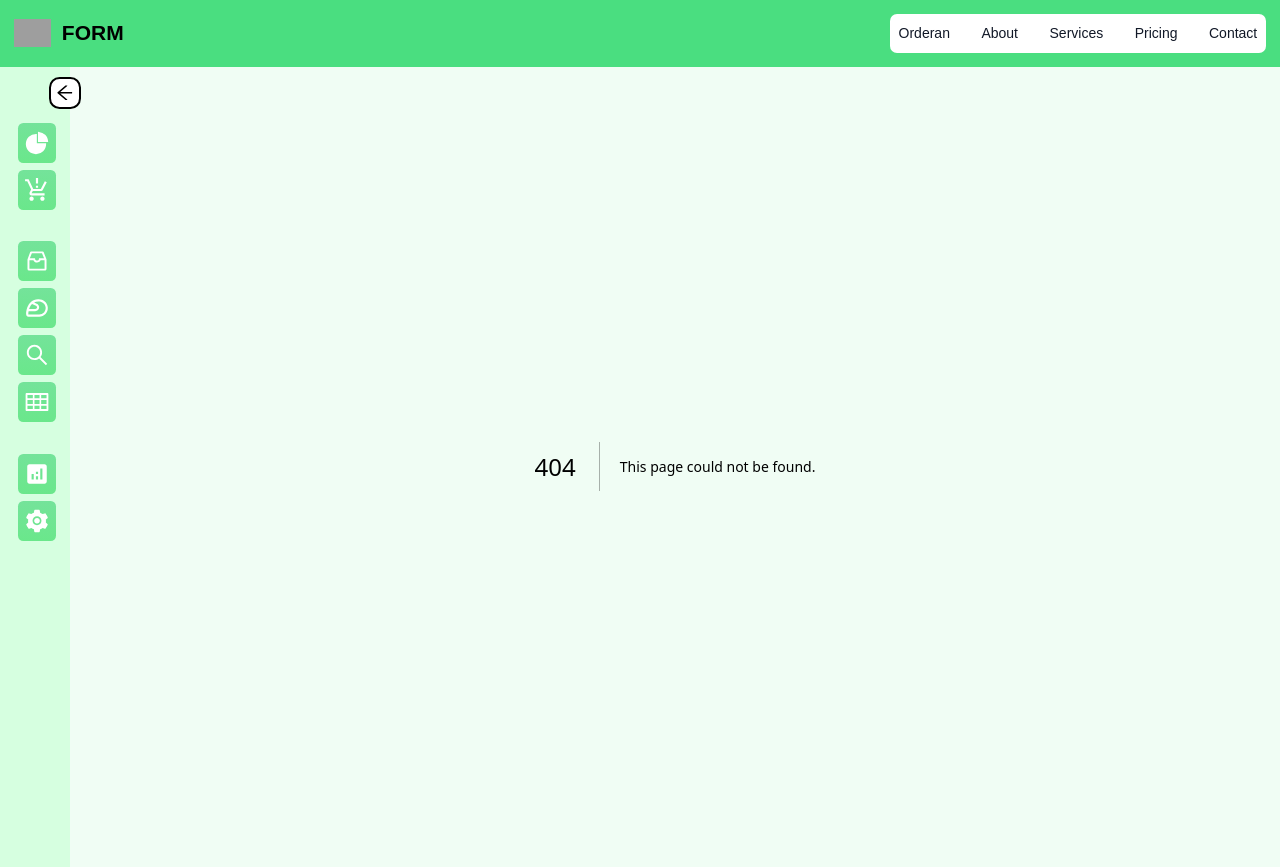
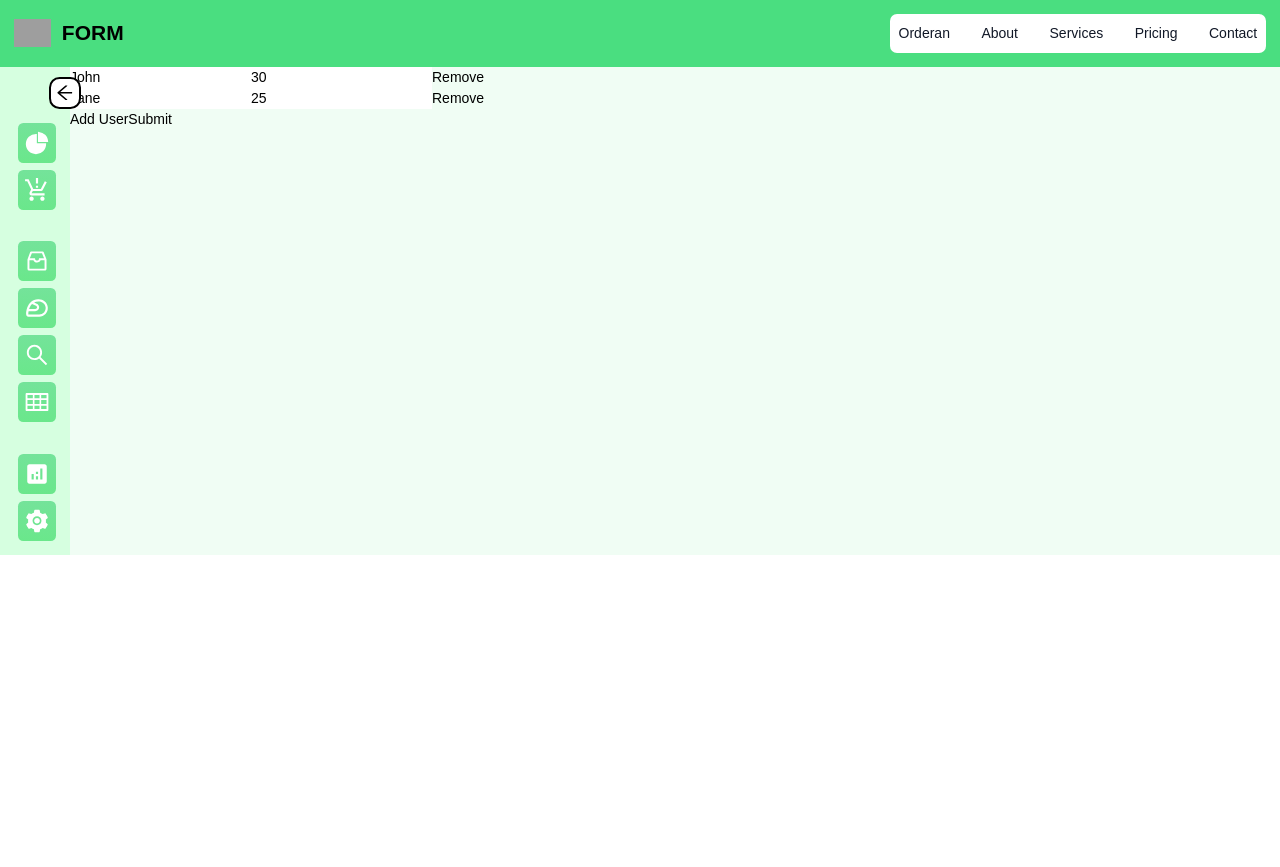
Before and after one commit to liar88828/kantor-tahu-baxo-bu-pudji, a Next.js app: page /form in a window 1280 px wide. Before the commit this address had no page. After the commit the page ends 800 px from the top, so only its background shows below. Built offline with nearby package versions, Linux system fonts and the light colour scheme; grey boxes are pictures that could not be loaded.

Commit message:
make dynamic field

```diff
--- /dev/null
+++ b/src/app/form/page.tsx
@@ -0,0 +1,83 @@
+"use client"
+// UserForm.tsx
+import React from 'react';
+import { useForm, useFieldArray, Controller } from 'react-hook-form';
+
+interface FormData {
+  users: User[];
+}
+
+interface User {
+  name: string;
+  age: number;
+}
+
+const initialData: User[] = [
+  { name: 'John', age: 30 },
+  { name: 'Jane', age: 25 },
+];
+
+const UserForm: React.FC = () => {
+  const { control, handleSubmit, formState: { errors } } = useForm<FormData>( {
+    defaultValues: { users: initialData },
+  } );
+
+  const { fields, append, remove } = useFieldArray<FormData>( {
+    control,
+    name: 'users',
+  } );
+
+  // Form submission handler
+  const onSubmit = ( data: FormData ) => {
+    // Perform form submission logic here
+    console.log( 'Form submitted with data:', data );
+  };
+
+  return (
+    <form onSubmit={ handleSubmit( onSubmit ) }>
+      <div>
+        { fields.map( ( item, index ) => (
+          <div key={ item.id }>
+            <Controller
+              name={ `users.${ index }.name` }
+              control={ control }
+              defaultValue={ item.name || '' }
+              rules={ { required: 'Name is required' } }
+              render={ ( { field } ) => (
+                <input type="text" { ...field } />
+              ) }
+            />
+            <Controller
+              name={ `users.${ index }.age` }
+              control={ control }
+              defaultValue={ item.age || 0 }
+              rules={ { required: 'Age is required', min: 0 } }
+              render={ ( { field } ) => (
+                <input type="number" { ...field } />
+              ) }
+            />
+            <button type="button" onClick={ () => remove( index ) }>
+              Remove
+            </button>
+            { errors.users && errors.users[ index ] && (
+              <div>
+                { errors.users[ index ]?.name && (
+                  <p>{ errors.users[ index ]?.name?.message }</p>
+                ) }
+                { errors.users[ index ]?.age && (
+                  <p>{ errors.users[ index ]?.age?.message }</p>
+                ) }
+              </div>
+            ) }
+          </div>
+        ) ) }
+      </div>
+      <button type="button" onClick={ () => append( { name: '', age: 0 } ) }>
+        Add User
+      </button>
+      <button type="submit">Submit</button>
+    </form>
+  );
+};
+
+export default UserForm;
```
